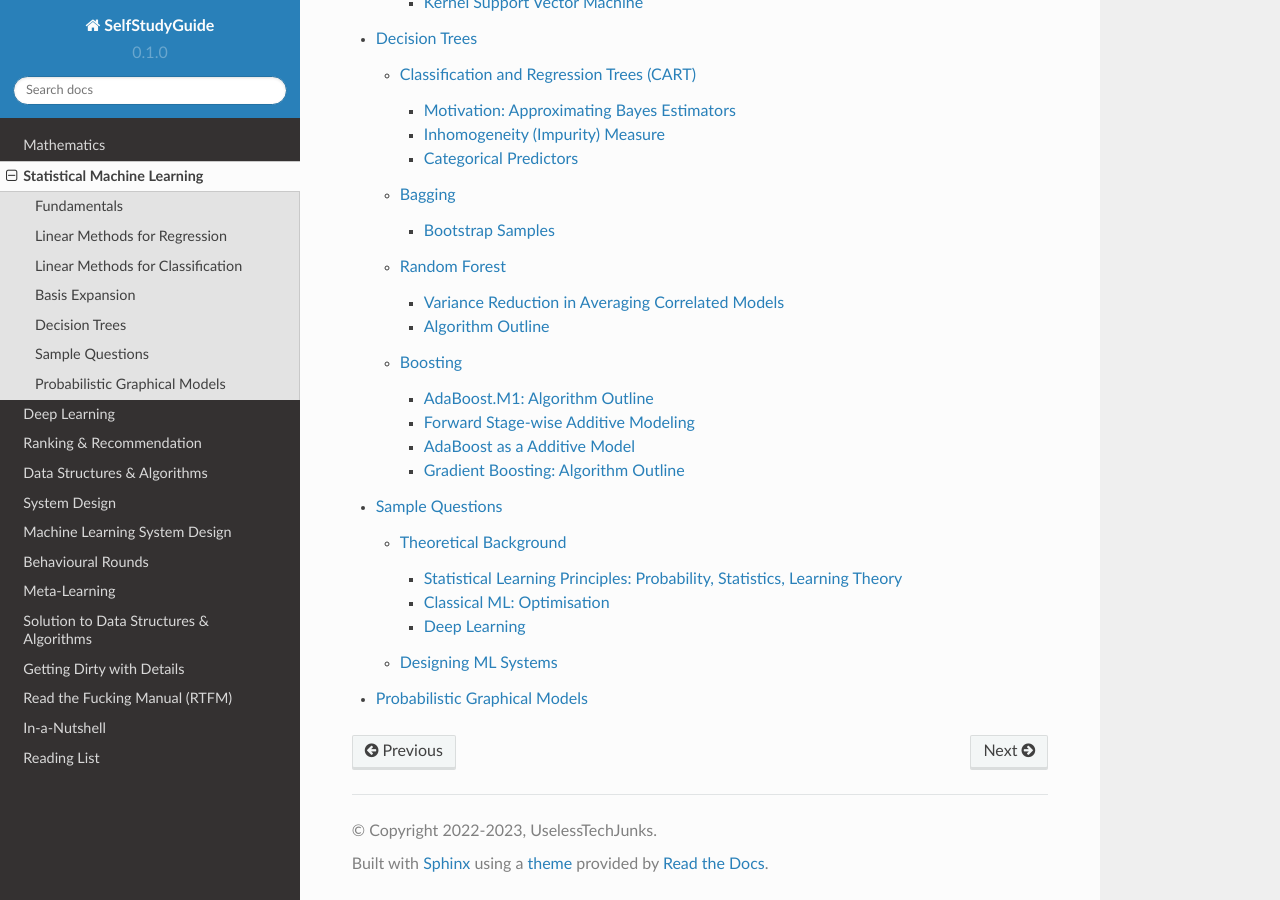
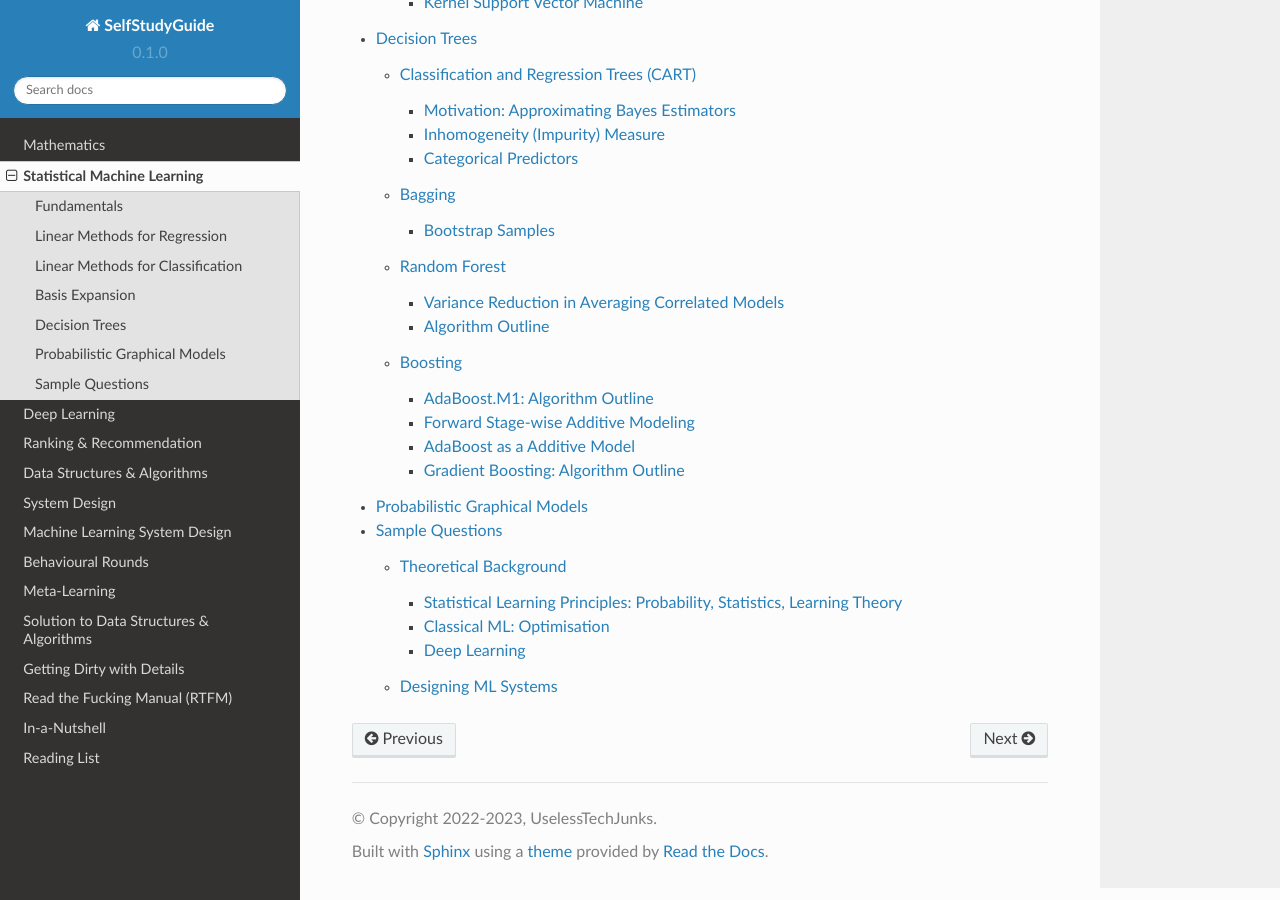
Before and after one commit to uselesstechjunks/leetcode, a Sphinx documentation site: the page built from docs/source/ml/index.rst, in a window 1280 px wide and 900 px high, scrolled down 1285 px. Built offline with Sphinx 7.4.7 and the Read the Docs theme 2.0.0, drawn with Linux system fonts in a browser that asks for light colours.

```diff
--- a/docs/source/ml/index.rst
+++ b/docs/source/ml/index.rst
@@ -10,5 +10,5 @@ Statistical Machine Learning
    linearcls
    basisexp
    dt
+   graph
    qb
-   graph
```
